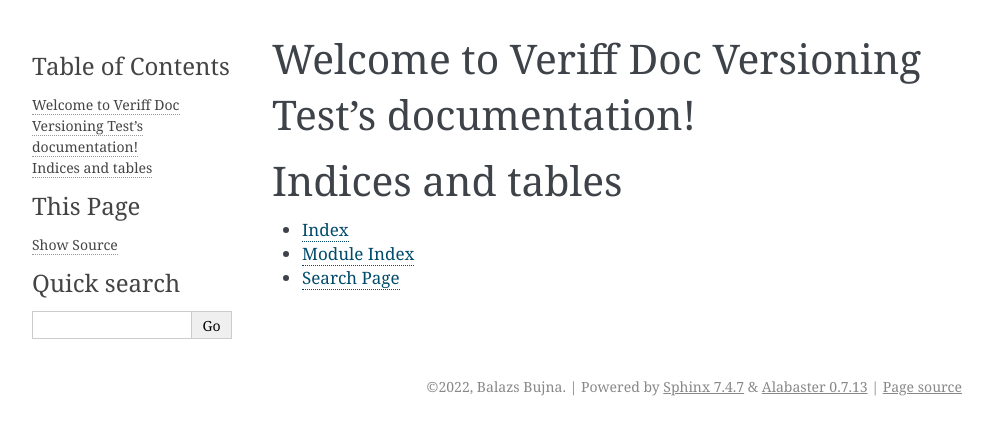
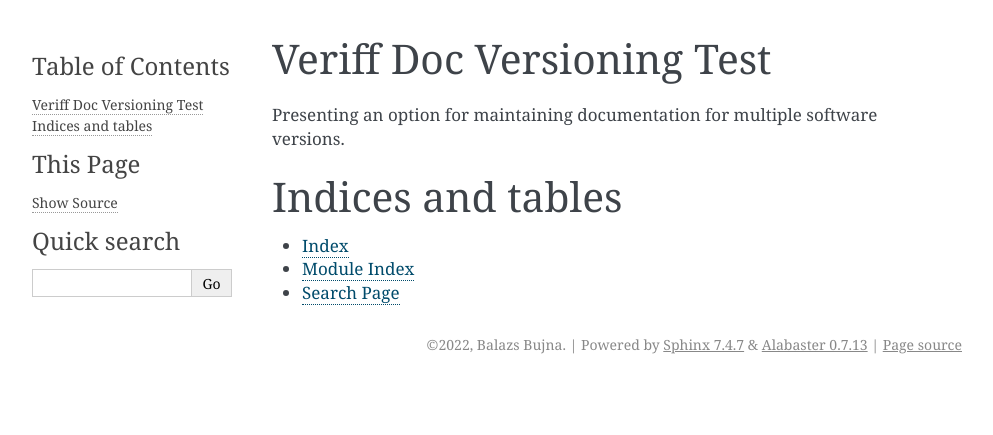
Before and after one commit to aproragadozo/sphinx-versioning-test, a Sphinx documentation site: the page built from docs/index.rst, in a window 1280 px wide. Shown: the top 435 px of the page, without its empty margins (148-1141 px from the left). Built offline with Sphinx 7.4.7, drawn with Linux system fonts in a browser that asks for light colours.

```diff
--- a/docs/index.rst
+++ b/docs/index.rst
@@ -3,8 +3,10 @@
    You can adapt this file completely to your liking, but it should at least
    contain the root `toctree` directive.
 
-Welcome to Veriff Doc Versioning Test's documentation!
+Veriff Doc Versioning Test
 ======================================================
+
+Presenting an option for maintaining documentation for multiple software versions.
 
 .. toctree::
    :maxdepth: 2
```
Also changed, not shown: 1 other file.
